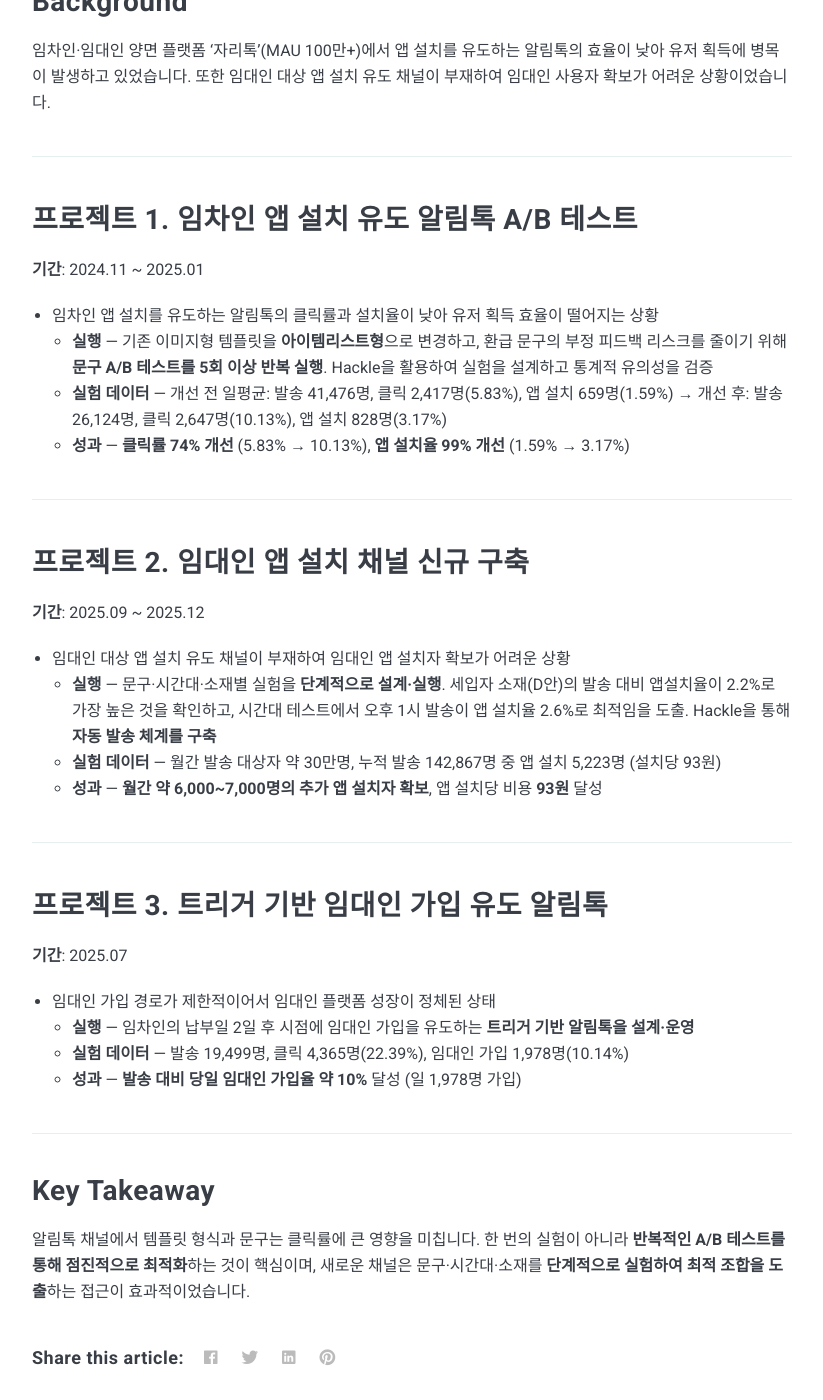
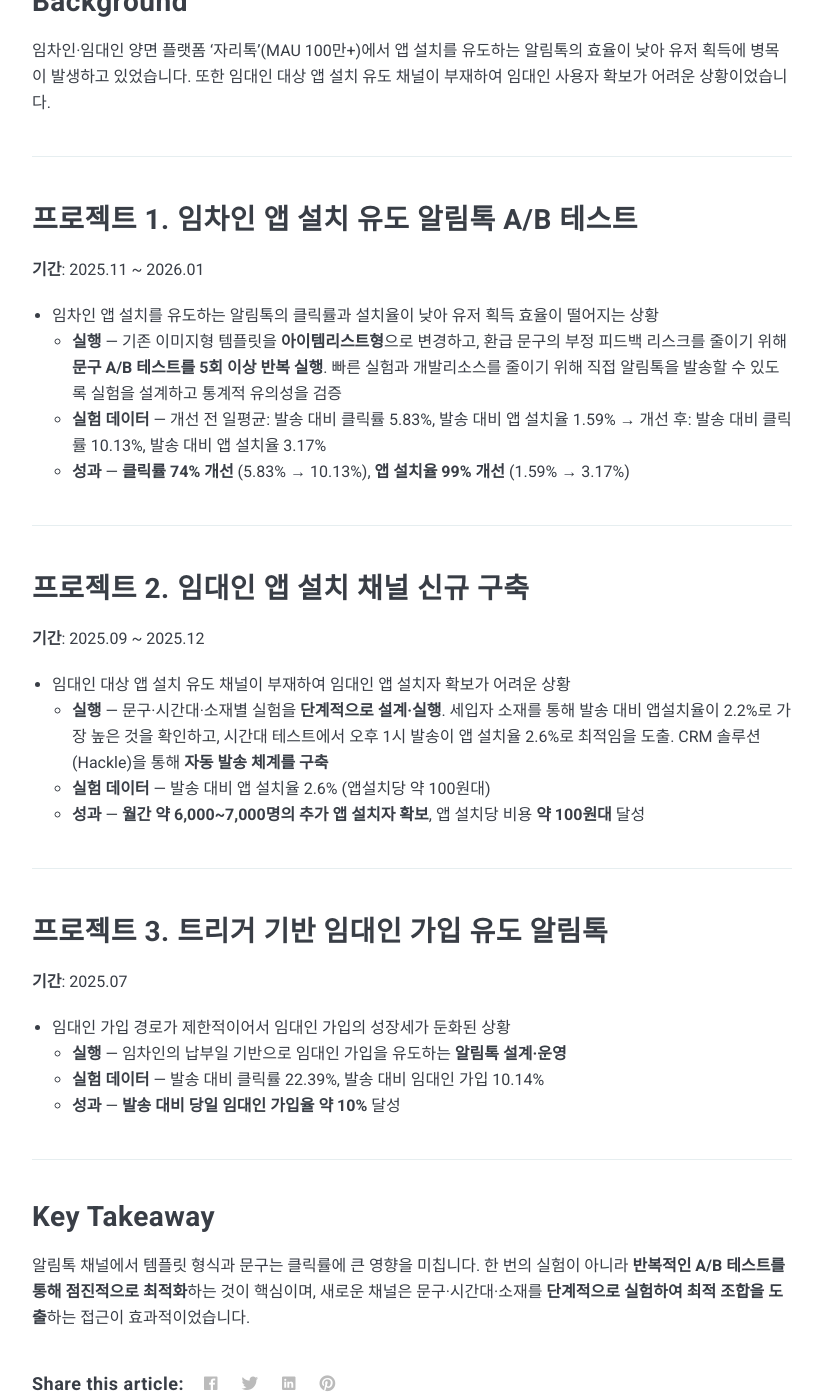
Before and after one commit to JyunIm/JyunIm.github.io, a Jekyll site: the page built from _posts/2026-02-13-acquisition.markdown, in a window 1280 px wide and 1400 px high, scrolled down 618 px. Shown: the whole window, without its empty margins (228-1051 px from the left). Built offline with Jekyll 4.4.1, drawn with Linux system fonts in a browser that asks for light colours; nearby versions of some CDN libraries.

Commit message:
Update 2026-02-13-acquisition.markdown

```diff
--- a/_posts/2026-02-13-acquisition.markdown
+++ b/_posts/2026-02-13-acquisition.markdown
@@ -15,11 +14,11 @@ tags: [Acquisition, A/B테스트, 알림톡, CRM]
 
 ## 프로젝트 1. 임차인 앱 설치 유도 알림톡 A/B 테스트
 
-**기간**: 2024.11 ~ 2025.01
+**기간**: 2025.11 ~ 2026.01
 
 - 임차인 앱 설치를 유도하는 알림톡의 클릭률과 설치율이 낮아 유저 획득 효율이 떨어지는 상황
-  - **실행** — 기존 이미지형 템플릿을 **아이템리스트형**으로 변경하고, 환급 문구의 부정 피드백 리스크를 줄이기 위해 **문구 A/B 테스트를 5회 이상 반복 실행**. Hackle을 활용하여 실험을 설계하고 통계적 유의성을 검증
-  - **실험 데이터** — 개선 전 일평균: 발송 41,476명, 클릭 2,417명(5.83%), 앱 설치 659명(1.59%) → 개선 후: 발송 26,124명, 클릭 2,647명(10.13%), 앱 설치 828명(3.17%)
+  - **실행** — 기존 이미지형 템플릿을 **아이템리스트형**으로 변경하고, 환급 문구의 부정 피드백 리스크를 줄이기 위해 **문구 A/B 테스트를 5회 이상 반복 실행**. 빠른 실험과 개발리소스를 줄이기 위해 직접 알림톡을 발송할 수 있도록 실험을 설계하고 통계적 유의성을 검증
+  - **실험 데이터** — 개선 전 일평균: 발송 대비 클릭률 5.83%, 발송 대비 앱 설치율 1.59% → 개선 후: 발송 대비 클릭률 10.13%, 발송 대비 앱 설치율 3.17%
   - **성과** — **클릭률 74% 개선** (5.83% → 10.13%), **앱 설치율 99% 개선** (1.59% → 3.17%)
 
 ---
@@ -29,9 +28,9 @@ tags: [Acquisition, A/B테스트, 알림톡, CRM]
 **기간**: 2025.09 ~ 2025.12
 
 - 임대인 대상 앱 설치 유도 채널이 부재하여 임대인 앱 설치자 확보가 어려운 상황
-  - **실행** — 문구·시간대·소재별 실험을 **단계적으로 설계·실행**. 세입자 소재(D안)의 발송 대비 앱설치율이 2.2%로 가장 높은 것을 확인하고, 시간대 테스트에서 오후 1시 발송이 앱 설치율 2.6%로 최적임을 도출. Hackle을 통해 **자동 발송 체계를 구축**
-  - **실험 데이터** — 월간 발송 대상자 약 30만명, 누적 발송 142,867명 중 앱 설치 5,223명 (설치당 93원)
-  - **성과** — **월간 약 6,000~7,000명의 추가 앱 설치자 확보**, 앱 설치당 비용 **93원** 달성
+  - **실행** — 문구·시간대·소재별 실험을 **단계적으로 설계·실행**. 세입자 소재를 통해 발송 대비 앱설치율이 2.2%로 가장 높은 것을 확인하고, 시간대 테스트에서 오후 1시 발송이 앱 설치율 2.6%로 최적임을 도출. CRM 솔루션(Hackle)을 통해 **자동 발송 체계를 구축**
+  - **실험 데이터** — 발송 대비 앱 설치율 2.6% (앱설치당 약 100원대)
+  - **성과** — **월간 약 6,000~7,000명의 추가 앱 설치자 확보**, 앱 설치당 비용 **약 100원대** 달성
 
 ---
 
@@ -39,10 +38,10 @@ tags: [Acquisition, A/B테스트, 알림톡, CRM]
 
 **기간**: 2025.07
 
-- 임대인 가입 경로가 제한적이어서 임대인 플랫폼 성장이 정체된 상태
-  - **실행** — 임차인의 납부일 2일 후 시점에 임대인 가입을 유도하는 **트리거 기반 알림톡을 설계·운영**
-  - **실험 데이터** — 발송 19,499명, 클릭 4,365명(22.39%), 임대인 가입 1,978명(10.14%)
-  - **성과** — **발송 대비 당일 임대인 가입율 약 10%** 달성 (일 1,978명 가입)
+- 임대인 가입 경로가 제한적이어서 임대인 가입의 성장세가 둔화된 상황
+  - **실행** — 임차인의 납부일 기반으로 임대인 가입을 유도하는 **알림톡 설계·운영**
+  - **실험 데이터** — 발송 대비 클릭률 22.39%, 발송 대비 임대인 가입 10.14%
+  - **성과** — **발송 대비 당일 임대인 가입율 약 10%** 달성
 
 ---
 
```
Also changed, not shown: other parts of _posts/2026-02-13-acquisition.markdown (+0 -1 lines).
